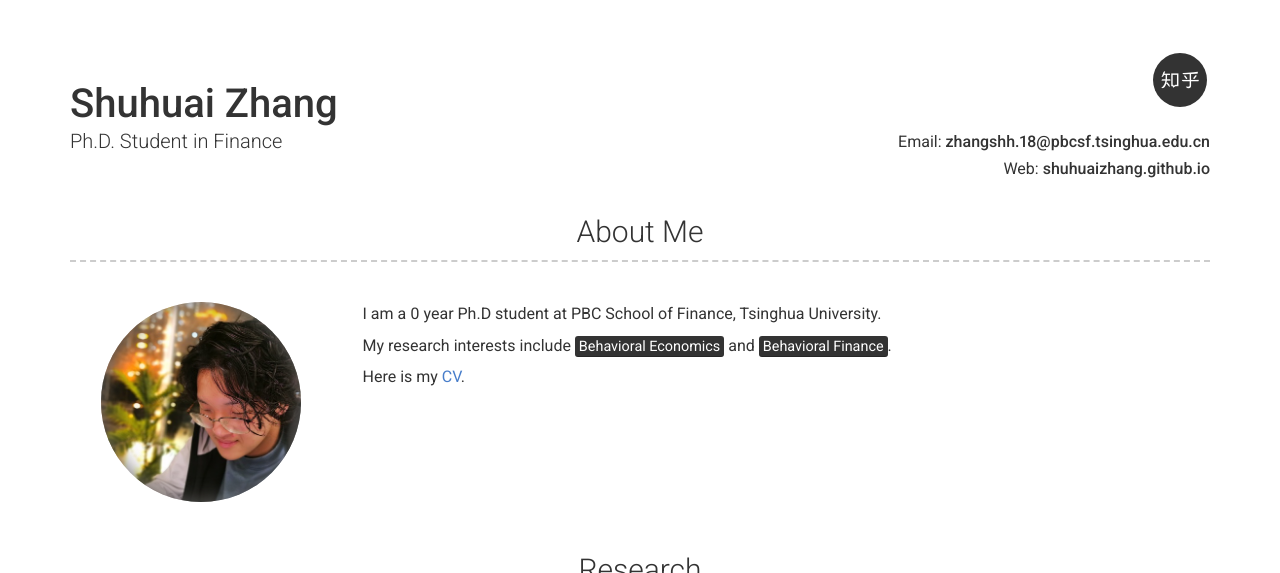
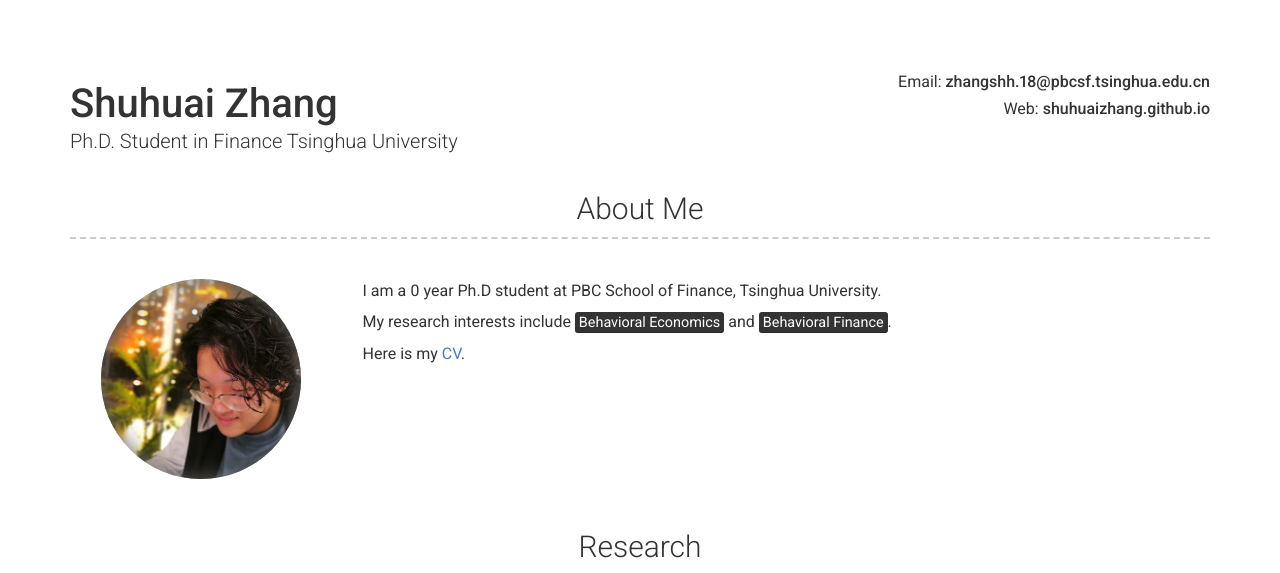
Before and after one commit to shuhuaizhang/shuhuaizhang.github.io, a Jekyll site: the page built from index.md, in a window 1280 px wide and 900 px high, cut to the strip 0-573 px from the top of the window. Built offline with Jekyll 4.4.1, drawn with Linux system fonts in a browser that asks for light colours; nearby versions of some CDN libraries.

Commit message:
Update _config.yml

```diff
--- a/_config.yml
+++ b/_config.yml
@@ -4,7 +4,10 @@ repository: Git repository where your resume will be hosted, only required if yo
 
 # Personal info
 name: Shuhuai Zhang
-title: Ph.D. Student in Finance
+title: |
+  Ph.D. Student in Finance
+
+  Tsinghua University
 email: zhangshh.18@pbcsf.tsinghua.edu.cn
 website: shuhuaizhang.github.io
 
@@ -26,10 +29,10 @@ darkmode: false
 #orcid_username: 0000-0000-0000-0000
 
 # Additional icon links
-additional_links:
-- title: zhihu
-  icon: fa-zhihu
-  url: www.zhihu.com/people/zhang-shu-huai
+#additional_links:
+#- title: zhihu
+#  icon: fa-zhihu
+#  url: www.zhihu.com/people/zhang-shu-huai
 # - title: another link
 #   icon: font awesome brand icon name (eg. fa-twitter) (https://fontawesome.com/icons?d=gallery&s=brands&m=free)
 #   url: Link url (eg. https://google.com)
```
